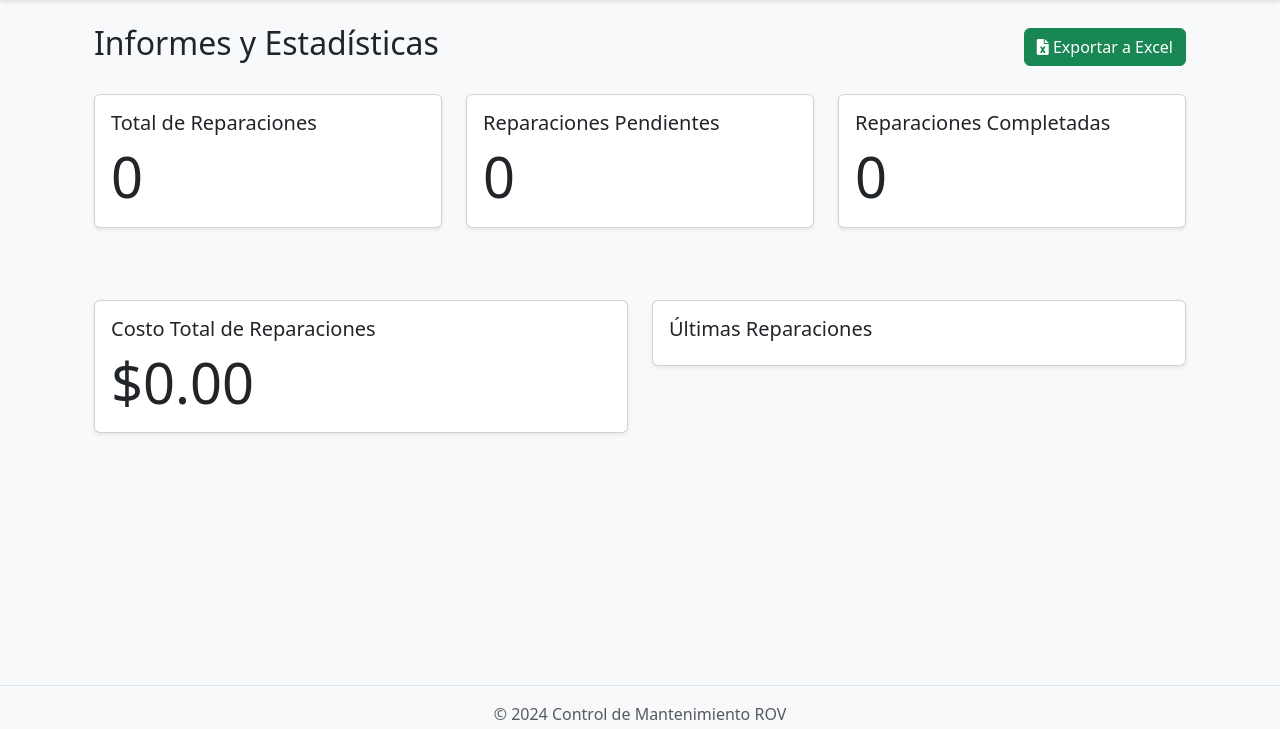
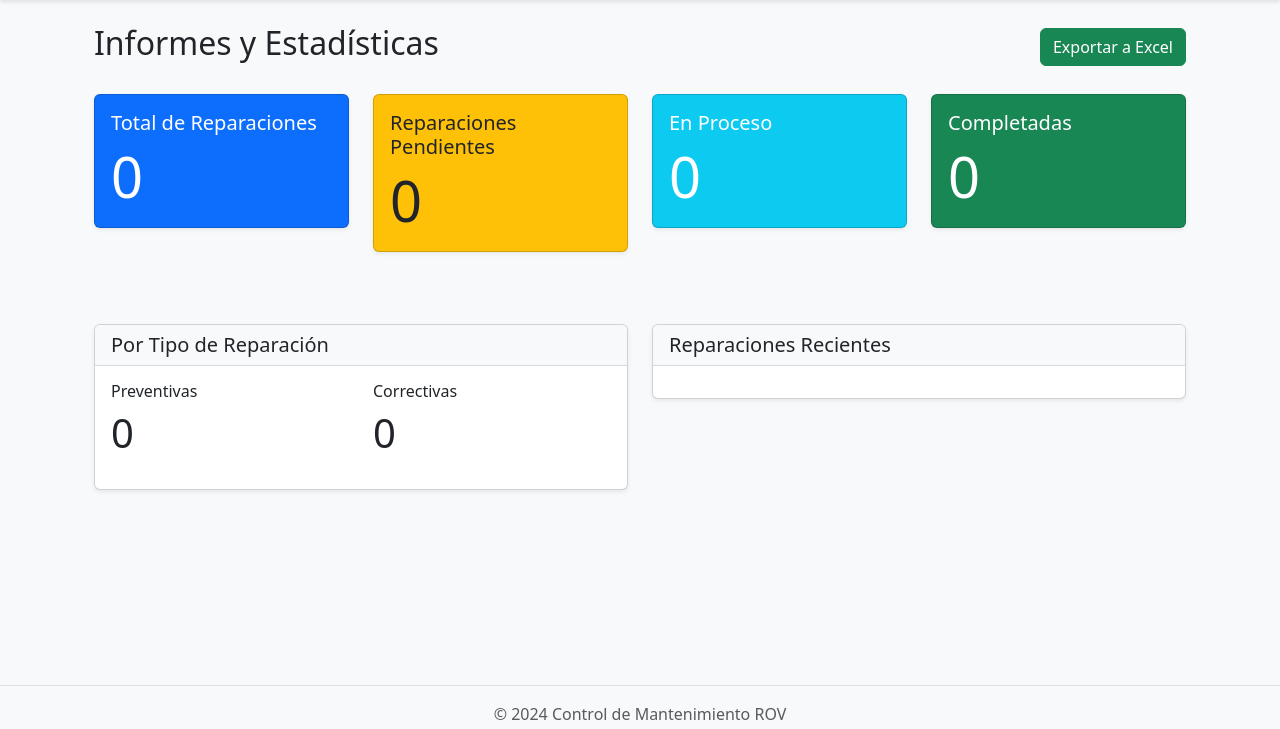
Before and after one commit to Urhsus/Control_Mantenimiento2.0, a Flask app: page /repairs/reports in a window 1280 px wide. Shown: the part 58-787 px from the top of the page. Run offline with Flask 3, Linux system fonts and the light colour scheme; a user stored in the database is signed in; data that the repository does not hold is empty.

Commit message:
Fix: Corregir página de reportes y eliminar cálculos de costos

```diff
--- a/routes/repairs.py
+++ b/routes/repairs.py
@@ -180,23 +180,29 @@ def repair_detail(repair_id):
 @repairs_bp.route('/reports')
 @login_required
 def reports():
-    # Obtener estadísticas básicas
-    total_repairs = Repair.query.count()
-    pending_repairs = Repair.query.filter_by(status='pendiente').count()
-    completed_repairs = Repair.query.filter_by(status='completada').count()
+    try:
+        # Obtener estadísticas básicas
+        total_repairs = Repair.query.count()
+        pending_repairs = Repair.query.filter_by(status='pendiente').count()
+        completed_repairs = Repair.query.filter_by(status='completada').count()
+        in_progress_repairs = Repair.query.filter_by(status='en_proceso').count()
 
-    # Obtener las reparaciones más recientes
-    recent_repairs = Repair.query.order_by(Repair.start_date.desc()).limit(5).all()
+        # Obtener las reparaciones más recientes
+        recent_repairs = Repair.query.order_by(Repair.start_date.desc()).limit(5).all()
 
-    # Calcular el costo total de todas las reparaciones
-    total_cost = 0
-    for repair in Repair.query.all():
-        for repair_part in repair.parts:
-            total_cost += repair_part.unit_cost_at_time * repair_part.quantity
+        # Obtener estadísticas por tipo
+        preventive_repairs = Repair.query.filter_by(repair_type='preventiva').count()
+        corrective_repairs = Repair.query.filter_by(repair_type='correctiva').count()
 
-    return render_template('repairs/reports.html',
-                         total_repairs=total_repairs,
-                         pending_repairs=pending_repairs,
-                         completed_repairs=completed_repairs,
-                         recent_repairs=recent_repairs,
-                         total_cost=total_cost)
+        return render_template('repairs/reports.html',
+                             total_repairs=total_repairs,
+                             pending_repairs=pending_repairs,
+                             completed_repairs=completed_repairs,
+                             in_progress_repairs=in_progress_repairs,
+                             recent_repairs=recent_repairs,
+                             preventive_repairs=preventive_repairs,
+                             corrective_repairs=corrective_repairs)
+    except Exception as e:
+        app.logger.error(f'Error en la página de reportes: {str(e)}')
+        flash('Hubo un error al cargar los reportes. Por favor, intenta nuevamente.', 'error')
+        return redirect(url_for('repairs.repairs_list'))
--- a/templates/repairs/reports.html
+++ b/templates/repairs/reports.html
@@ -9,28 +9,47 @@
         </a>
     </div>
 
+    {% with messages = get_flashed_messages(with_categories=true) %}
+        {% if messages %}
+            {% for category, message in messages %}
+                <div class="alert alert-{{ 'danger' if category == 'error' else category }} alert-dismissible fade show" role="alert">
+                    {{ message }}
+                    <button type="button" class="btn-close" data-bs-dismiss="alert" aria-label="Close"></button>
+                </div>
+            {% endfor %}
+        {% endif %}
+    {% endwith %}
+
     <div class="row">
         <!-- Tarjetas de estadísticas -->
-        <div class="col-md-4 mb-4">
-            <div class="card">
+        <div class="col-md-3 mb-4">
+            <div class="card bg-primary text-white">
                 <div class="card-body">
                     <h5 class="card-title">Total de Reparaciones</h5>
                     <p class="card-text display-4">{{ total_repairs }}</p>
                 </div>
             </div>
         </div>
-        <div class="col-md-4 mb-4">
-            <div class="card">
+        <div class="col-md-3 mb-4">
+            <div class="card bg-warning text-dark">
                 <div class="card-body">
                     <h5 class="card-title">Reparaciones Pendientes</h5>
                     <p class="card-text display-4">{{ pending_repairs }}</p>
                 </div>
             </div>
         </div>
-        <div class="col-md-4 mb-4">
-            <div class="card">
+        <div class="col-md-3 mb-4">
+            <div class="card bg-info text-white">
                 <div class="card-body">
-                    <h5 class="card-title">Reparaciones Completadas</h5>
+                    <h5 class="card-title">En Proceso</h5>
+                    <p class="card-text display-4">{{ in_progress_repairs }}</p>
+                </div>
+            </div>
+        </div>
+        <div class="col-md-3 mb-4">
+            <div class="card bg-success text-white">
+                <div class="card-body">
+                    <h5 class="card-title">Completadas</h5>
                     <p class="card-text display-4">{{ completed_repairs }}</p>
                 </div>
             </div>
@@ -40,25 +59,39 @@
     <div class="row mt-4">
         <div class="col-md-6 mb-4">
             <div class="card">
+                <div class="card-header">
+                    <h5 class="card-title mb-0">Por Tipo de Reparación</h5>
+                </div>
                 <div class="card-body">
-                    <h5 class="card-title">Costo Total de Reparaciones</h5>
-                    <p class="card-text display-4">${{ "{:,.2f}".format(total_cost) }}</p>
+                    <div class="row">
+                        <div class="col-6">
+                            <h6>Preventivas</h6>
+                            <p class="display-6">{{ preventive_repairs }}</p>
+                        </div>
+                        <div class="col-6">
+                            <h6>Correctivas</h6>
+                            <p class="display-6">{{ corrective_repairs }}</p>
+                        </div>
+                    </div>
                 </div>
             </div>
         </div>
         <div class="col-md-6 mb-4">
             <div class="card">
+                <div class="card-header">
+                    <h5 class="card-title mb-0">Reparaciones Recientes</h5>
+                </div>
                 <div class="card-body">
-                    <h5 class="card-title">Últimas Reparaciones</h5>
                     <div class="list-group">
                         {% for repair in recent_repairs %}
-                        <a href="{{ url_for('repairs.repair_detail', repair_id=repair.id) }}" class="list-group-item list-group-item-action">
+                        <a href="{{ url_for('repairs.repair_detail', repair_id=repair.id) }}"
+                           class="list-group-item list-group-item-action">
                             <div class="d-flex w-100 justify-content-between">
-                                <h6 class="mb-1">ROV: {{ repair.rov.code }}</h6>
+                                <h6 class="mb-1">ROV: {{ repair.rov_code }}</h6>
                                 <small>{{ repair.start_date.strftime('%d/%m/%Y') }}</small>
                             </div>
-                            <p class="mb-1">{{ repair.reported_failure }}</p>
-                            <small class="text-muted">Estado: {{ repair.status }}</small>
+                            <p class="mb-1">{{ repair.repair_type|title }} - {{ repair.status|title }}</p>
+                            <small>Técnico: {{ repair.technician.username }}</small>
                         </a>
                         {% endfor %}
                     </div>
@@ -67,7 +100,4 @@
         </div>
     </div>
 </div>
-
-<!-- Agregar Font Awesome para los iconos -->
-<link href="https://cdnjs.cloudflare.com/ajax/libs/font-awesome/6.0.0/css/all.min.css" rel="stylesheet">
 {% endblock %}
```
